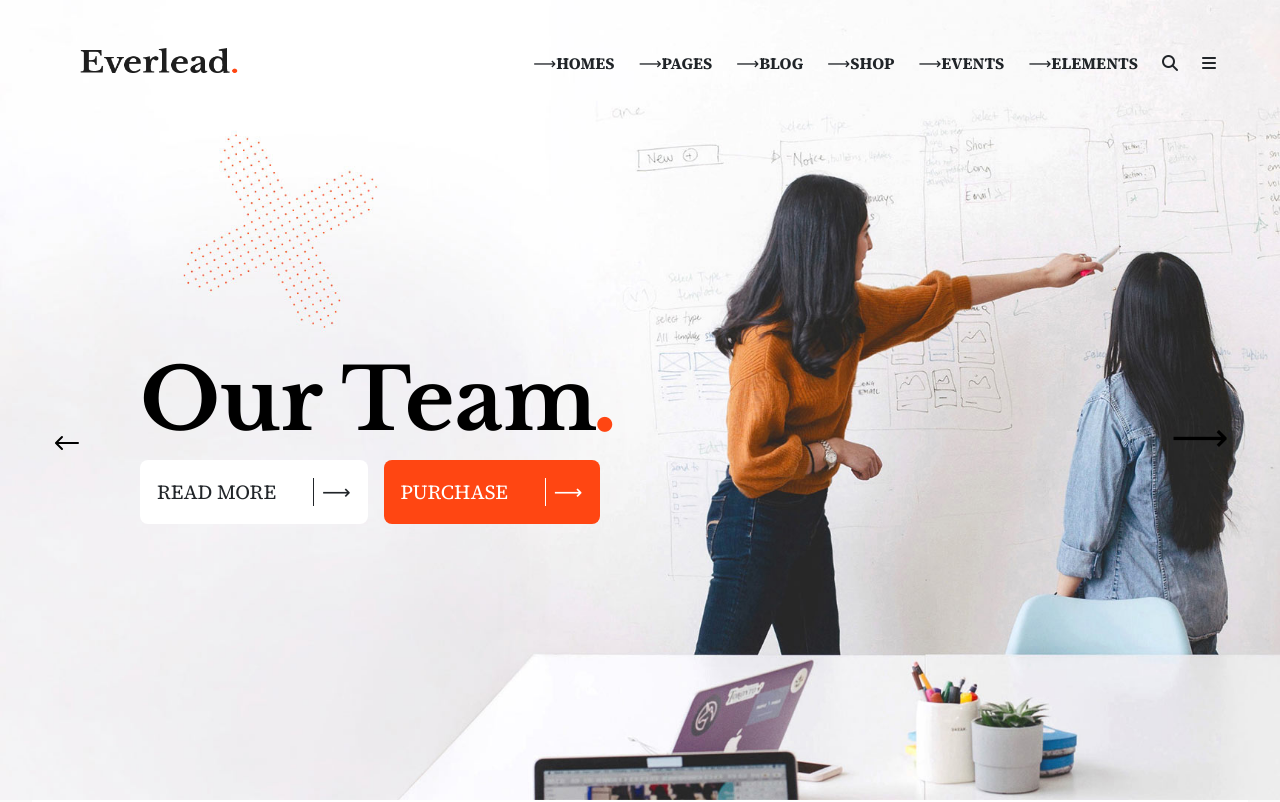
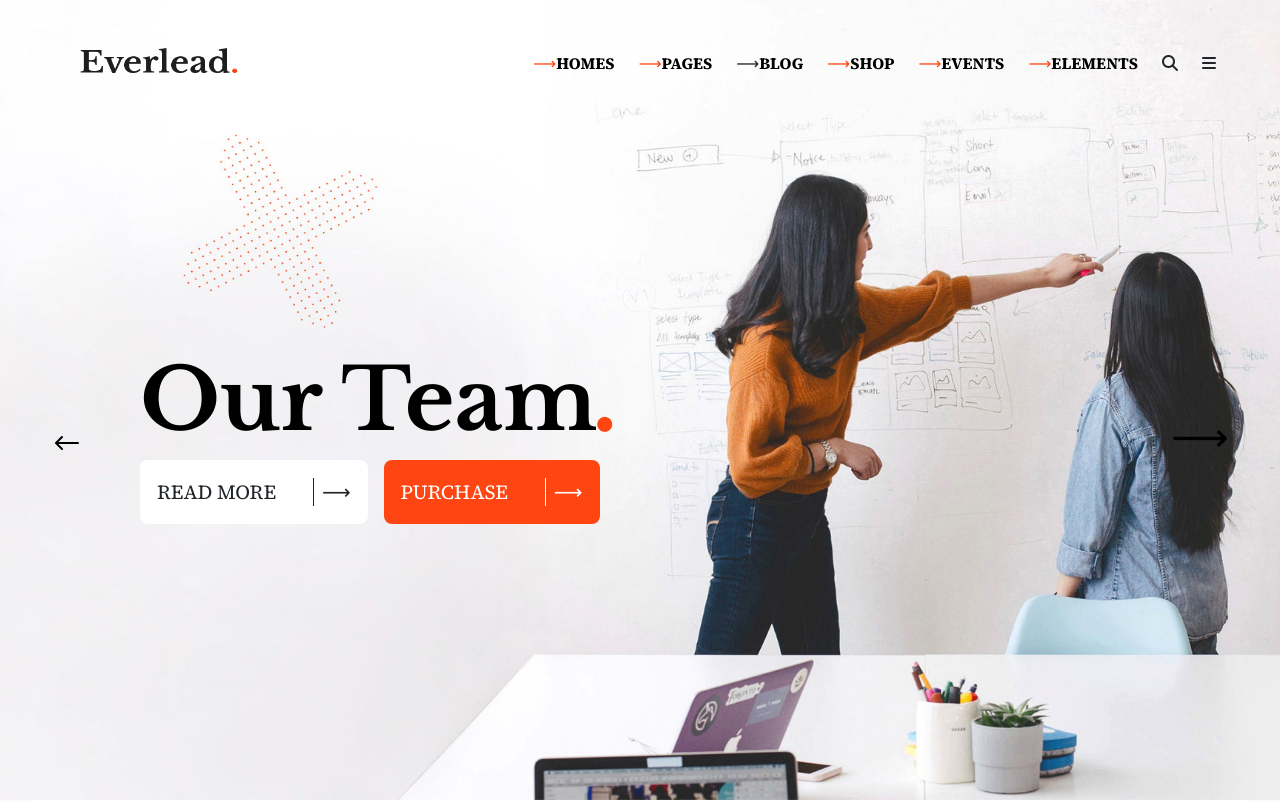
Before and after one commit to FilippoBonanno/proj-html-vuejs, a Vue app: page / in a window 1280 px wide. Shown: the top 802 px of the page. Built offline with nearby package versions, Linux system fonts and the light colour scheme.

Commit message:
color text:hover

```diff
--- a/src/components/mainComponents/NavBar.vue
+++ b/src/components/mainComponents/NavBar.vue
@@ -34,9 +34,9 @@ export default {
             <div class="dropdown d-flex">
 
 
-                <div class="text-dark">⟶</div>
+                <div class="arrow">⟶</div>
                 <div class="dropdown">
-                    <a class="dropdown-item pe-4 text-dark fw-bold" href="#" id="dropdownHomes"
+                    <a class=" orange_text pe-4  fw-bold" href="#" id="dropdownHomes"
                         data-bs-toggle="dropdown" aria-haspopup="true" aria-expanded="false">
                         HOMES
                     </a>
@@ -47,9 +47,9 @@ export default {
                 </div>
 
 
-                <div class="text-dark">⟶</div>
+                <div class="arrow">⟶</div>
                 <div class="dropdown">
-                    <a class="dropdown-item pe-4 text-dark fw-bold" href="#" id="dropdownHomes"
+                    <a class="orange_text pe-4  fw-bold" href="#" id="dropdownHomes"
                         data-bs-toggle="dropdown" aria-haspopup="true" aria-expanded="false">
                         PAGES
                     </a>
@@ -62,7 +62,7 @@ export default {
 
                 <div class="text-dark">⟶</div>
                 <div class="dropdown">
-                    <a class="dropdown-item pe-4 text-dark fw-bold" href="#" id="dropdownHomes"
+                    <a class="orange_text pe-4 fw-bold" href="#" id="dropdownHomes"
                         data-bs-toggle="dropdown" aria-haspopup="true" aria-expanded="false">
                         BLOG
                     </a>
@@ -73,10 +73,10 @@ export default {
                     </div>
                 </div>
 
-                <div class="text-dark">⟶</div>
+                <div class="arrow">⟶</div>
                 <div class="dropdown">
 
-                    <a class="dropdown-item pe-4 text-dark fw-bold" href="#" id="dropdownHomes"
+                    <a class=" pe-4 orange_text fw-bold" href="#" id="dropdownHomes"
                         data-bs-toggle="dropdown" aria-haspopup="true" aria-expanded="false">
                         SHOP
                     </a>
@@ -86,10 +86,10 @@ export default {
                     </div>
                 </div>
 
-                <div class="text-dark">⟶</div>
+                <div class="arrow">⟶</div>
                 <div class="dropdown">
 
-                    <a class="dropdown-item pe-4 text-dark fw-bold" href="#" id="dropdownHomes"
+                    <a class="orange_text pe-4  fw-bold" href="#" id="dropdownHomes"
                         data-bs-toggle="dropdown" aria-haspopup="true" aria-expanded="false">
                         EVENTS
                     </a>
@@ -99,11 +99,11 @@ export default {
                     </div>
                 </div>
 
-                <span class="text-dark arrow">⟶</span>
+                <span class="arrow">⟶</span>
 
                 <div>
 
-                    <a class="pe-4 dropdown-item text-dark fw-bold" href="#" data-bs-toggle="collapse"
+                    <a class="pe-4 orange_text fw-bold" href="#" data-bs-toggle="collapse"
                         data-bs-target="#collapseElements" aria-expanded="false">
                         ELEMENTS
                     </a>
@@ -201,6 +201,15 @@ export default {
     padding: 1rem;
 }
 
+.orange_text {
+    text-decoration: none;
+    color: black;
+}
+
+.orange_text:hover {
+    color: #FF4612;
+}
+
 .dropdown-item {
     color: rgb(207, 204, 204);
 
@@ -217,6 +226,9 @@ export default {
 
 }
 
+.arrow {
+    color: #FF4612;
+}
 
 .elements {
     color: lightslategray;
```
